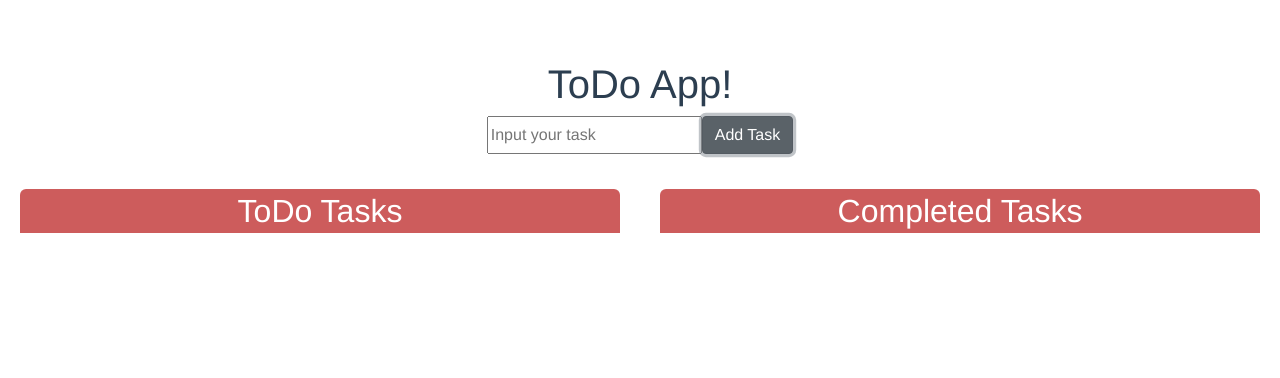
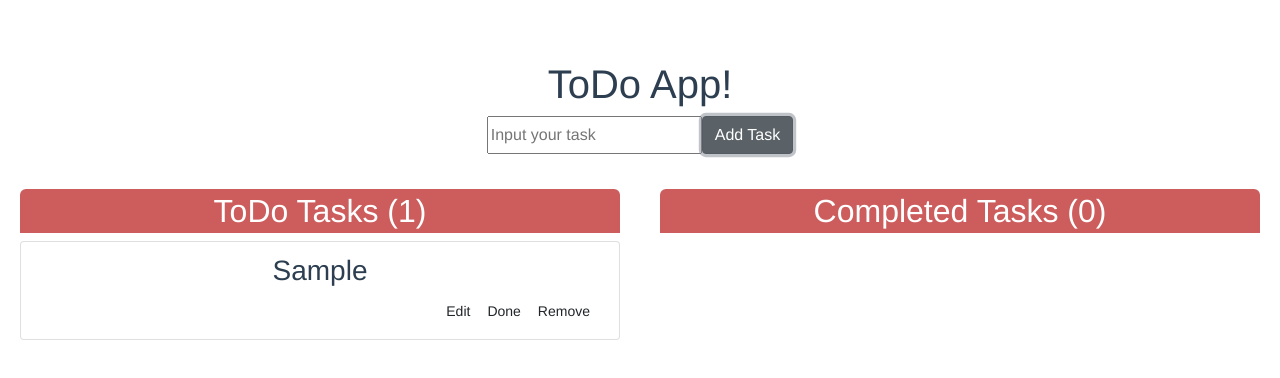
Before and after one commit to MrLuiso/TodoList-Vue, a Vue app: page / in a window 1280 px wide. Both pictures are taken after typing "Sample" into the empty fields and a click on the button "Add Task". Shown: the top 378 px of the page. Built offline with nearby package versions, Linux system fonts and the light colour scheme.

Commit message:
Todos are rendered in their respective columns

```diff
--- /dev/null
+++ b/src/components/CompletedTaskColumn.vue
@@ -0,0 +1,82 @@
+<template>
+    <div class="taskColumn">
+        <h2 class="title">{{columnTitle}} ({{todos.length}})</h2>
+        <ul class="list-group">
+            <li class="list-group-item" v-for="todo in todos" :key="todo.id">
+                <h3 id="todoBody">{{todo.body}}</h3>
+                <div class="btn-group">
+                    <button type="button" @click="edit(todo)" class="btn btn-default btn-sm">
+                        <span class="glyphicon glyphicon-edit"></span> Edit
+                    </button>
+                    <button type="button" @click="complete(todo)" class="btn btn-default btn-sm">
+                        <span class="glyphicon glyphicon-ok-circle"></span> Not Done
+                    </button>
+                    <button type="button" @click="remove(todo)" class="btn btn-default btn-sm">
+                        <span class="glyphicon glyphicon-remove-circle"></span> Remove
+                    </button>
+                </div>
+            </li>
+        </ul>
+    </div>
+</template>
+
+<script>
+
+export default {
+    name: "CompletedTaskColumn",
+    props:['columnTitle'],
+    methods: {
+        edit(todo){
+            this.$store.dispatch('editTodo', todo)
+        },
+        complete(todo){
+            this.$store.dispatch('completeTodo', todo)
+        },
+        remove(todo){
+            this.$store.dispatch('removeTodo', todo)
+        }
+    },
+    computed: {
+        todos(){
+            return this.$store.getters.completeTodos
+        }
+    }
+}
+</script>
+
+<style scoped>
+.taskColumn{
+    display: flex;
+    flex: 1;
+    flex-direction: column;
+    align-content: center;
+    width: 33%;
+}
+
+.title{
+    background-color: indianred;
+    color: white;
+    margin-left: 20px;
+    margin-right: 20px;
+    padding-top: 3px;
+    padding-bottom: 3px;
+    border-top-left-radius: 6px;
+    border-top-right-radius: 6px;
+}
+#todoBody{
+    display: flex;
+    flex: 1;
+    justify-self: center;
+    align-content: center;
+    justify-content: center;
+    flex-direction: row;
+}
+.btn-group{
+    float: right;
+}
+.list-group-item{
+    margin-left: 20px;
+    margin-right: 20px;
+    padding-right: 20px;
+}
+</style>
--- a/src/components/TaskColumn.vue
+++ /dev/null
@@ -1,38 +0,0 @@
-<template>
-    <div class="taskColumn">
-        <h2 class="title">{{columnTitle}}</h2>
-    </div>
-</template>
-
-<script>
-import TaskUncheked from './TaskUnchecked'
-
-export default {
-    name: "TaskColumn",
-    components: {
-        TaskUncheked
-    },
-    props:['columnTitle']
-}
-</script>
-
-<style scoped>
-.taskColumn{
-    display: flex;
-    flex: 1;
-    flex-direction: column;
-    align-content: center;
-    width: 33%;
-}
-
-.title{
-    background-color: indianred;
-    color: white;
-    margin-left: 20px;
-    margin-right: 20px;
-    padding-top: 3px;
-    padding-bottom: 3px;
-    border-top-left-radius: 6px;
-    border-top-right-radius: 6px;
-}
-</style>
--- a/src/components/TaskDisplay.vue
+++ b/src/components/TaskDisplay.vue
@@ -1,17 +1,19 @@
 <template>
     <div class="taskDisplay">
-        <task-column columnTitle="ToDo Tasks"></task-column>
-        <task-column columnTitle="Completed Tasks"></task-column>
+        <uncompleted-task-column columnTitle="ToDo Tasks"></uncompleted-task-column>
+        <completed-task-column columnTitle="Completed Tasks"></completed-task-column>
     </div>
 </template>
 
 <script>
-import TaskColumn from './TaskColumn'
+import UncompletedTaskColumn from './UncompletedTaskColumn'
+import CompletedTaskColumn from './CompletedTaskColumn'
 
 export default {
     name: 'TaskDisplay',
     components: {
-        TaskColumn
+        UncompletedTaskColumn,
+        CompletedTaskColumn
     }
 }
 </script>
--- a/src/components/TaskInput.vue
+++ b/src/components/TaskInput.vue
@@ -5,7 +5,6 @@
                 @change="getTodo"
                 type="text">
         <b-button @click="addTodo" >Add Task</b-button>
-
     </div>
 </template>
 
--- a/src/components/TaskUnchecked.vue
+++ /dev/null
@@ -1,34 +0,0 @@
-<template>
-    <div class="taskUnchecked">
-        <h3 id="tiitle">{{taskTitle}}</h3>
-        <b-button>{{buttonText}}</b-button>
-    </div>
-</template>
-
-<script>
-export default {
-    name: 'TaskUnchecked',
-    props: ['taskTitle', 'buttonText']
-}
-</script>
-
-<style scoped>
-.taskUnchecked{
-    display: flex;
-    flex: 1;
-    flex-direction: row;
-    justify-content: space-between;
-    margin-left: 20px;
-    margin-right: 20px;
-    margin-top: 20px;
-}
-
-#title{
-    display: flex;
-}
-
-#deleteButton{
-    display: flex;
-    justify-self: flex-end;
-}
-</style>
--- /dev/null
+++ b/src/components/UncompletedTaskColumn.vue
@@ -0,0 +1,81 @@
+<template>
+    <div class="taskColumn">
+        <h2 class="title">{{columnTitle}} ({{todos.length}})</h2>
+        <ul class="list-group">
+            <li class="list-group-item" v-for="todo in todos" :key="todo.id">
+                <h3 id="todoBody">{{todo.body}}</h3>
+                <div class="btn-group">
+                    <button type="button" @click="edit(todo)" class="btn btn-default btn-sm">
+                        <span class="glyphicon glyphicon-edit"></span> Edit
+                    </button>
+                    <button type="button" @click="complete(todo)" class="btn btn-default btn-sm">
+                        <span class="glyphicon glyphicon-ok-circle"></span> Done
+                    </button>
+                    <button type="button" @click="remove(todo)" class="btn btn-default btn-sm">
+                        <span class="glyphicon glyphicon-remove-circle"></span> Remove
+                    </button>
+                </div>
+            </li>
+        </ul>
+    </div>
+</template>
+
+<script>
+
+export default {
+    name: "UncompletedTaskColumn",
+    props:['columnTitle'],
+    methods: {
+        edit(todo){
+            this.$store.dispatch('editTodo', todo)
+        },
+        complete(todo){
+            this.$store.dispatch('completeTodo', todo)
+        },
+        remove(todo){
+            this.$store.dispatch('removeTodo', todo)
+        }
+    },
+    computed: {
+        todos(){
+            return this.$store.getters.uncompleteTodos
+        }
+    }
+}
+</script>
+
+<style scoped>
+.taskColumn{
+    display: flex;
+    flex: 1;
+    flex-direction: column;
+    align-content: center;
+    width: 33%;
+}
+
+.title{
+    background-color: indianred;
+    color: white;
+    margin-left: 20px;
+    margin-right: 20px;
+    padding-top: 3px;
+    padding-bottom: 3px;
+    border-top-left-radius: 6px;
+    border-top-right-radius: 6px;
+}
+#todoBody{
+    display: flex;
+    flex: 1;
+    justify-self: center;
+    align-content: center;
+    justify-content: center;
+    flex-direction: row;
+}
+.btn-group{
+    float: right;
+}
+.list-group-item{
+    margin-left: 20px;
+    margin-right: 20px;
+}
+</style>
--- a/src/store/store.js
+++ b/src/store/store.js
@@ -38,7 +38,8 @@ export const store = new Vuex.Store({
     getters: {
         uncompleteTodos: state => state.todos.filter((todo) => {return !todo.completed}),
         completeTodos: state => state.todos.filter((todo) => {return todo.completed}),
-        newTodo: state => state.newTodo
+        newTodo: state => state.newTodo,
+        todos: state => state.todos
     },
     actions: {
         getTodo({commit}, todo){
```
